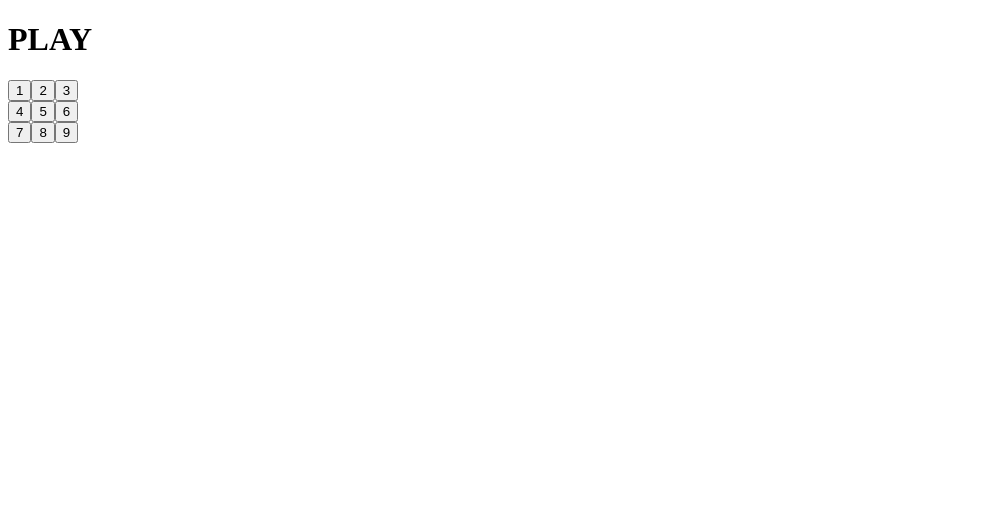
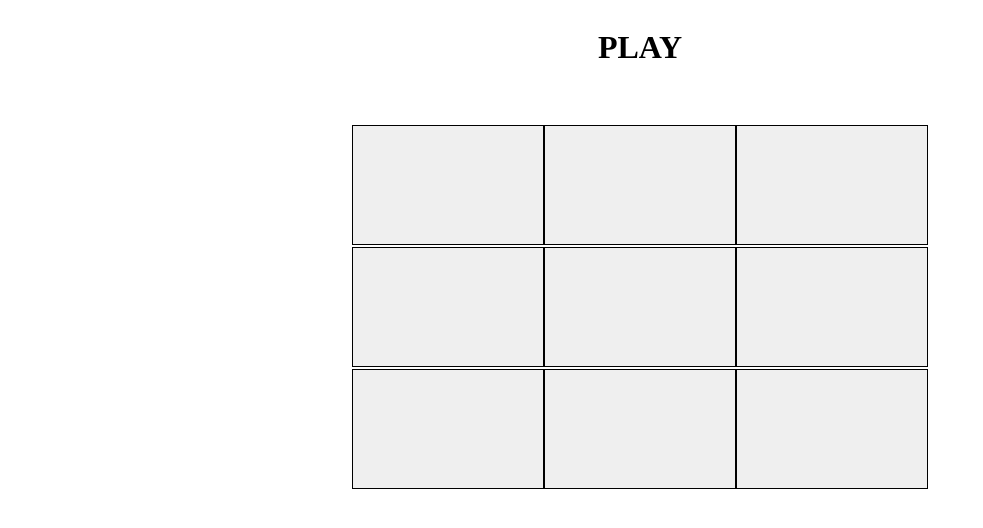
Before and after one commit to salgadopietrini/tic-tac-toe-game, a React (Create React App) app: page / in a window 1280 px wide. Shown: the top 528 px of the page, without its empty margins (0-983 px from the left). Built offline with nearby package versions, Linux system fonts and the light colour scheme.

Commit message:
add css and squares changes

```diff
--- /dev/null
+++ b/src/App.css
@@ -0,0 +1,21 @@
+.container {
+  display: flex;
+  flex-direction: column;
+  justify-content: center;
+  align-items: center;
+}
+.squaresGeneralDiv {
+  /* background-color: red; */
+  display: flex;
+  justify-content: center;
+  align-items: center;
+  width: 50vw;
+  height: 50vh;
+  padding: 20px;
+}
+.lineDiv button {
+  /* background-color: green; */
+  width: 15vw;
+  height: 15vh;
+  border: solid 0.5px black;
+}
--- a/src/App.js
+++ b/src/App.js
@@ -1,5 +1,7 @@
 import React, { useState } from "react";
 import { useEffect } from "react/cjs/react.development";
+import "./App.css";
+
 
 function App() {
   const [squares, setSquares] = useState({
@@ -44,42 +46,51 @@ function App() {
     setType(!type);
   };
 
+  // const handleClickIcon = () => {
+  //   setSquares();
+  // }
+
   return (
+    <div class="container">
+      <h1>{win ? "WIN!" : "PLAY"}</h1>
+      <div className="squaresGeneralDiv">
         <div>
-      <h1>{win ? "WIN!" : "PLAY"}</h1>
-      <div>
+          <div className="lineDiv">
             <button onClick={handleClick} value={1}>
-          1
+              {squares[1].tipo}
             </button>
             <button onClick={handleClick} value={2}>
-          2
+              {squares[2].tipo}
             </button>
             <button onClick={handleClick} value={3}>
-          3
+             {squares[3].tipo}
             </button>
           </div>
-      <div>
+          <div className="lineDiv">
             <button onClick={handleClick} value={4}>
-          4
+              {squares[4].tipo}
             </button>
             <button onClick={handleClick} value={5}>
-          5
+              {squares[5].tipo}
             </button>
             <button onClick={handleClick} value={6}>
-          6
+              {squares[6].tipo}
             </button>
           </div>
-      <div>
+          <div className="lineDiv">
             <button onClick={handleClick} value={7}>
-          7
+              {squares[7].tipo}
             </button>
             <button onClick={handleClick} value={8}>
-          8
+              {squares[8].tipo}
             </button>
             <button onClick={handleClick} value={9}>
-          9
+              {squares[9].tipo}
             </button>
           </div>
+        </div>
+      </div>
+
     </div>
   );
 }
```
Lines whose indentation alone changed are shown as unchanged.
